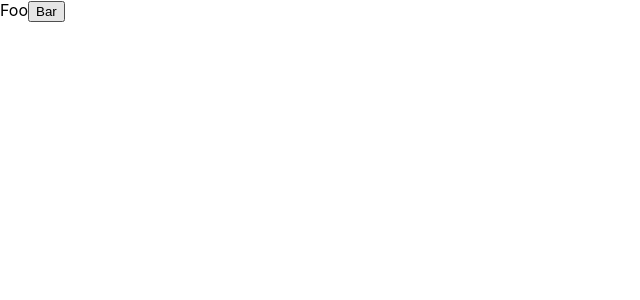
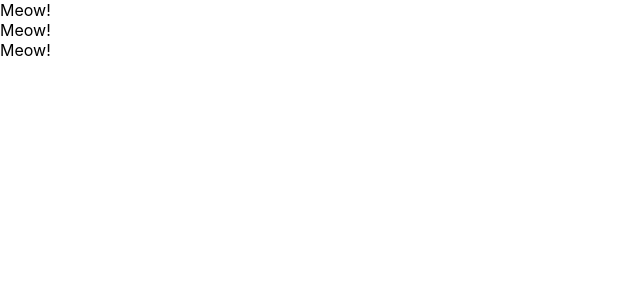
Before and after one commit to rkaku/udemy-react-redux-crud-application, a React (Create React App) app: page / in a window 1280 px wide. Shown: the top 300 px of the page, without its empty margins (0-640 px from the left). Built offline with nearby package versions, Linux system fonts and the light colour scheme.

Commit message:
create class component and functional component

```diff
--- a/src/App.js
+++ b/src/App.js
@@ -1,15 +1,29 @@
 import React from 'react';
-import { Component } from 'react';
+// import { Component } from 'react';
 
-class App extends Component {
-  render() {
-    return (
-      <React.Fragment>
-        <label htmlFor="Click">Foo</label>
-        <input id="Click" value="Bar" type="button" onClick={() => console.log('I am clicked!')} />
-      </React.Fragment>
-    )
-  }
+// class App extends Component {
+//   render() {
+//     return (
+//       <React.Fragment>
+//         <label htmlFor="Click">Foo</label>
+//         <input id="Click" value="Bar" type="button" onClick={() => console.log('I am clicked!')} />
+//       </React.Fragment>
+//     )
+//   }
+// }
+
+const App = () => {
+  return (
+    <div>
+      <Cat></Cat>
+      <Cat></Cat>
+      <Cat></Cat>
+    </div>
+  )
+}
+
+const Cat = () => {
+  return <div>Meow!</div>
 }
 
 // function App() {
```
